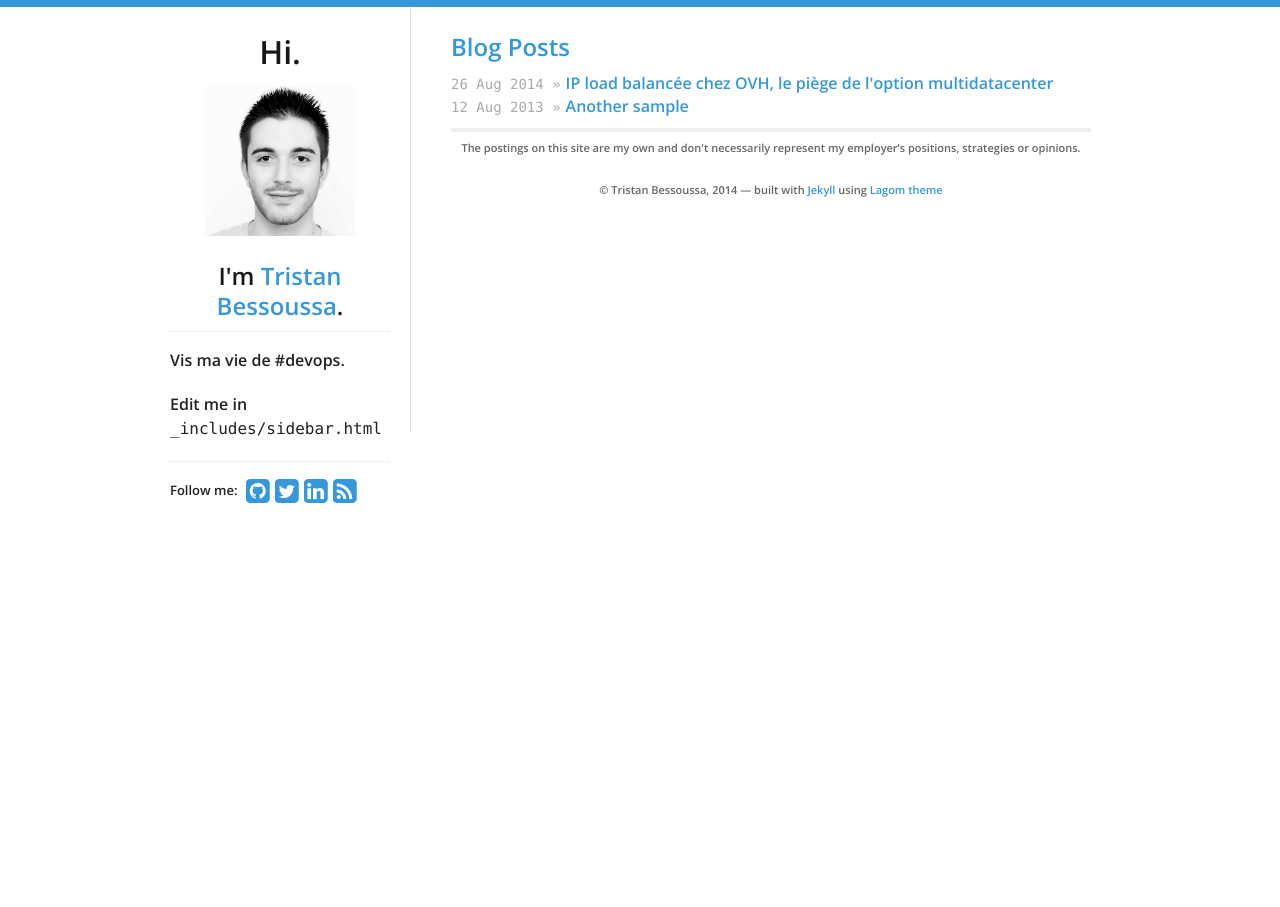
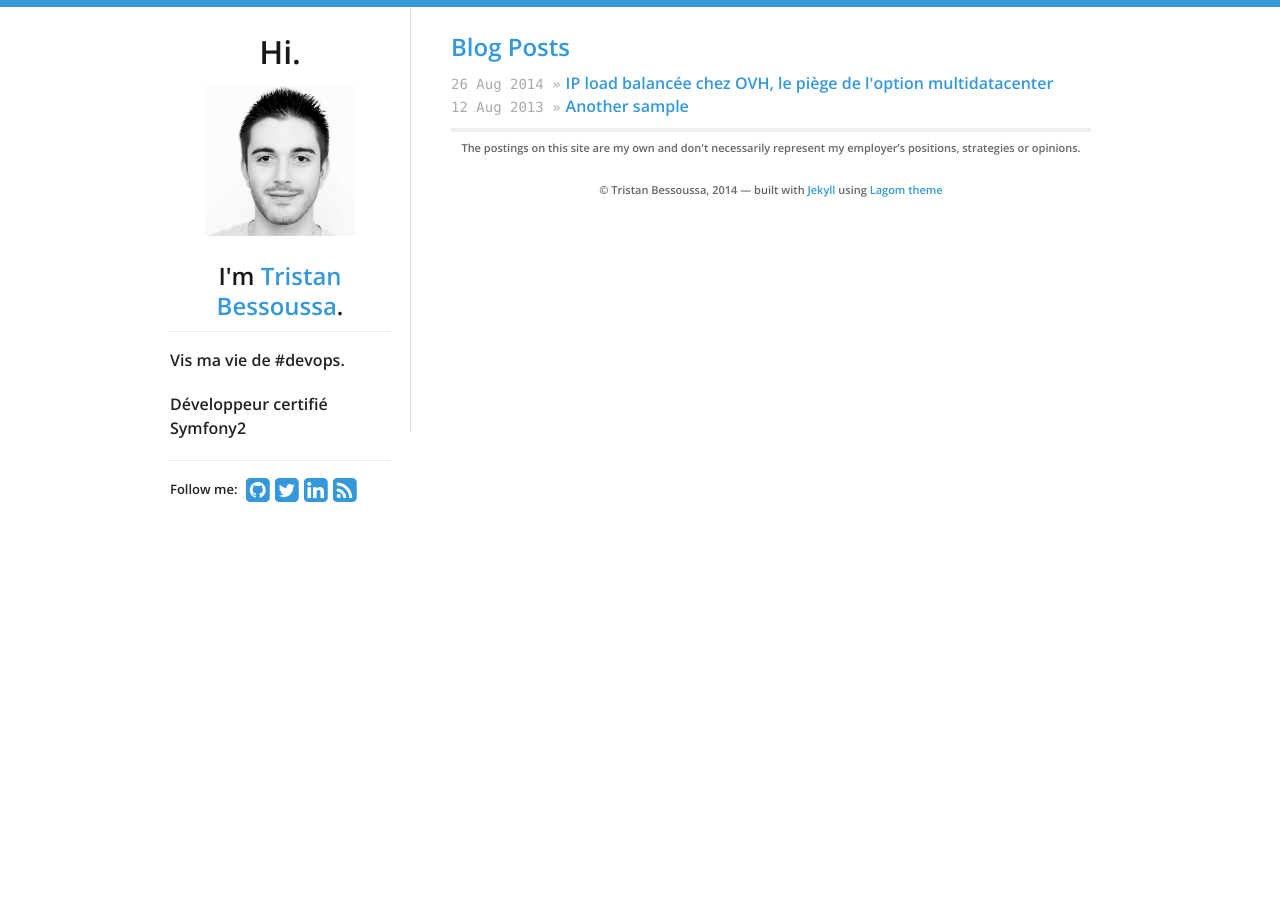
Before and after one commit to swanson/lagom, a Jekyll site: the page built from index.html, in a window 1280 px wide. Built offline with Jekyll 4.4.1, drawn with Linux system fonts in a browser that asks for light colours; nearby versions of some CDN libraries.

Commit message:
Update sidebar.html

```diff
--- a/_includes/sidebar.html
+++ b/_includes/sidebar.html
@@ -7,9 +7,7 @@
   <hr/>
   <ul>
   <p>Vis ma vie de #devops.</p>
-  <p>
-    Edit me in <code>_includes/sidebar.html</code>
-  </p>
+  <p>Développeur certifié Symfony2</p>
   <hr/>
   <div>
     <div id="social">
```
